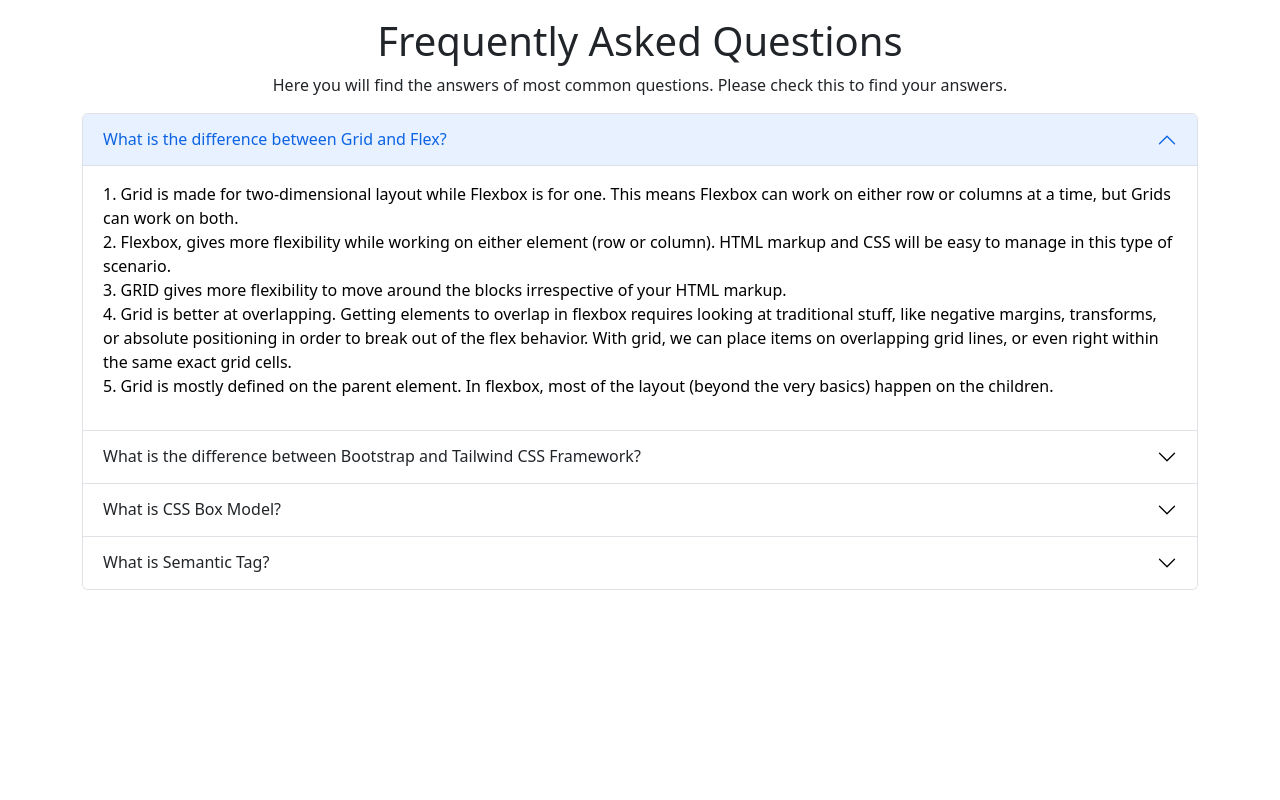
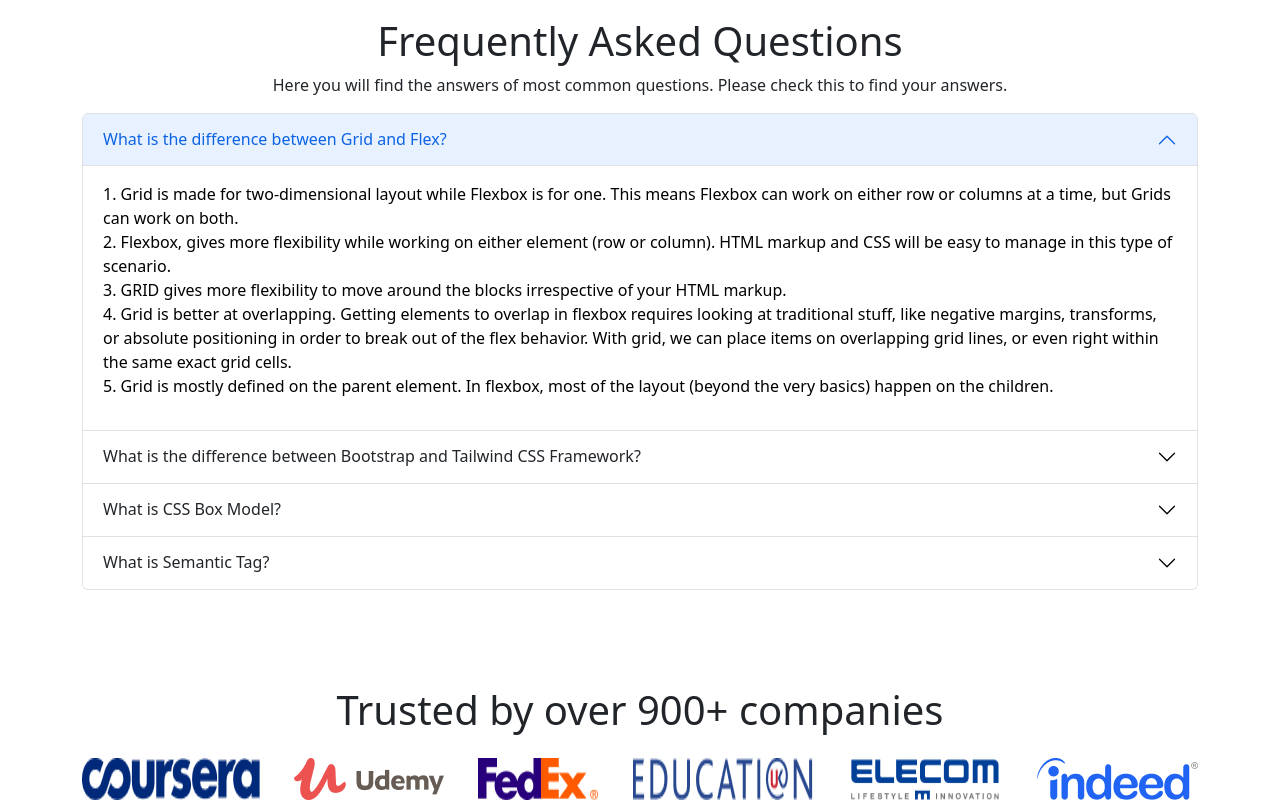
Before and after one commit to mostafizurhh/A3-EdTech-Website, a plain HTML site: page index.html in a window 1280 px wide. Shown: the part 3458-4258 px from the top of the page. Before the commit the page ends 4144 px from the top, so only its background shows below. Drawn offline with nearby package versions, Linux system fonts and the light colour scheme.

Commit message:
trusted companies section added with visibility requirment

```diff
--- a/index.html
+++ b/index.html
@@ -523,6 +523,23 @@
                 </div>
             </div>
         </section>
+        <!--------------------------------- trusted companies ---------------->
+        <section>
+            <div class="d-none d-lg-block">
+                <div class="text-center mb-4">
+                    <h1>Trusted by over 900+ companies</h1>
+                </div>
+                <div class="d-flex justify-content-between">
+                    <div><img class="img-fluid h-100 w-100" src="images/company/company-1.png" alt=""></div>
+                    <div><img class="img-fluid h-100 w-100" src="images/company/company-2.png" alt=""></div>
+                    <div><img class="img-fluid h-100 w-100" src="images/company/company-3.png" alt=""></div>
+                    <div><img class="img-fluid h-100 w-100" src="images/company/company-4.png" alt=""></div>
+                    <div><img class="img-fluid h-100 w-100" src="images/company/company-5.png" alt=""></div>
+                    <div><img class="img-fluid h-100 w-100" src="images/company/company-6.png" alt=""></div>
+                </div>
+            </div>
+        </section>
+
     </main>
     <!-------------- bootstrap js ------------->
     <script src="https://cdn.jsdelivr.net/npm/bootstrap@5.2.0/dist/js/bootstrap.bundle.min.js
```
Also changed, not shown: 1 other file.
